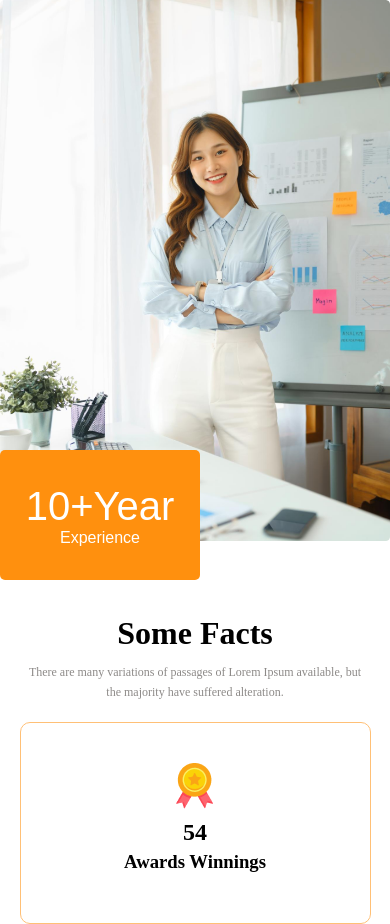
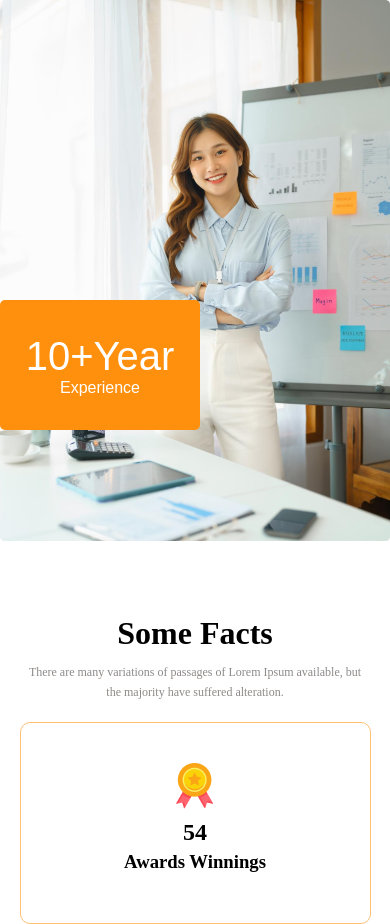
Before and after one commit to Mahinusrat/Asserment--3, a plain HTML site: page index.html in a window 390 px wide. Shown: the part 3388-4312 px from the top of the page. Drawn offline with Linux system fonts and the light colour scheme.

Commit message:
button top

```diff
--- a/style.css
+++ b/style.css
@@ -295,7 +295,7 @@ color: #727272;
         text-align: center;
     }
     .about-img button{
-        top: 450px;
+        top: 300px;
         left: 0px;
 
 
```
